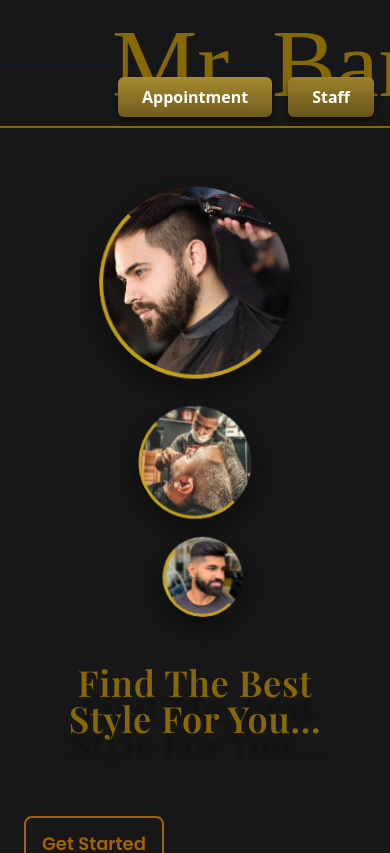
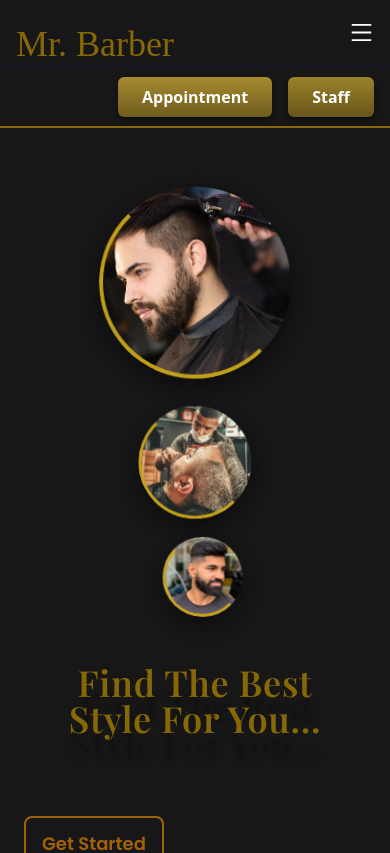
Before and after one commit to PawaniMekhala/mr_barber, a React (Create React App) app: page / in a window 390 px wide. Shown: the top 853 px of the page. Built offline with nearby package versions, Linux system fonts and the light colour scheme; a web font is replaced by a local one.

Commit message:
fix: prevent horizontal overflow on small screens

```diff
--- a/src/components/Navbar.jsx
+++ b/src/components/Navbar.jsx
@@ -36,10 +36,10 @@ const Navbar = () => {
     // Outer container for both rows, positioned relatively for the gold separator
     <nav className="bg-neutral-900 text-white relative">
       {/* 1. Top Bar: Logo and Navigation Links */}
-      <div className="container mx-auto flex justify-between items-center h-16 px-28 ">
+      <div className="w-full max-w-7xl mx-auto flex justify-between items-center h-16 px-4 sm:px-8 lg:px-28 ">
         {/* Logo */}
         <div
-          className="text-8xl mervale-font racking-wider whitespace-nowrap pt-16"
+          className="text-4xl sm:text-6xl md:text-7xl lg:text-8xl mervale-font racking-wider whitespace-nowrap pt-6 lg:pt-16"
           style={{ color: "#876806" }}
         >
           Mr. Barber
```
